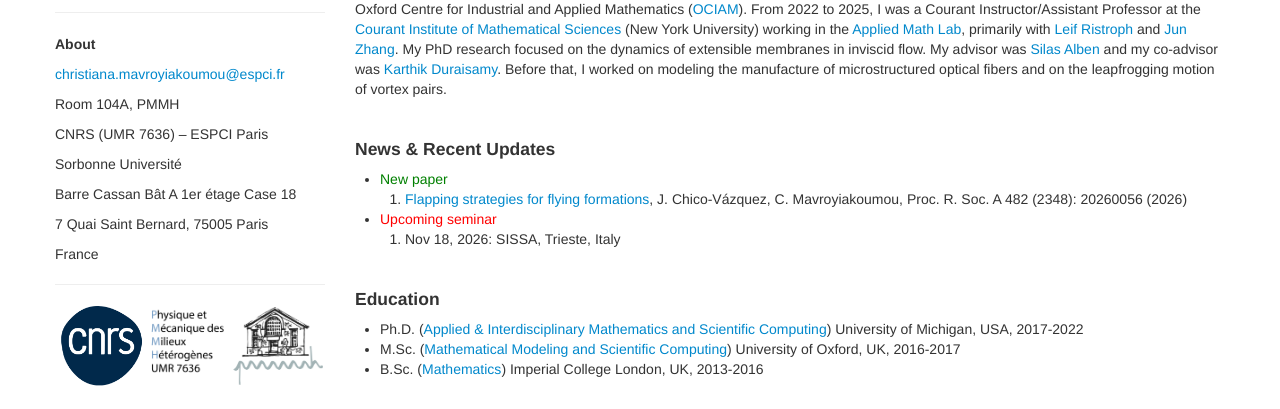
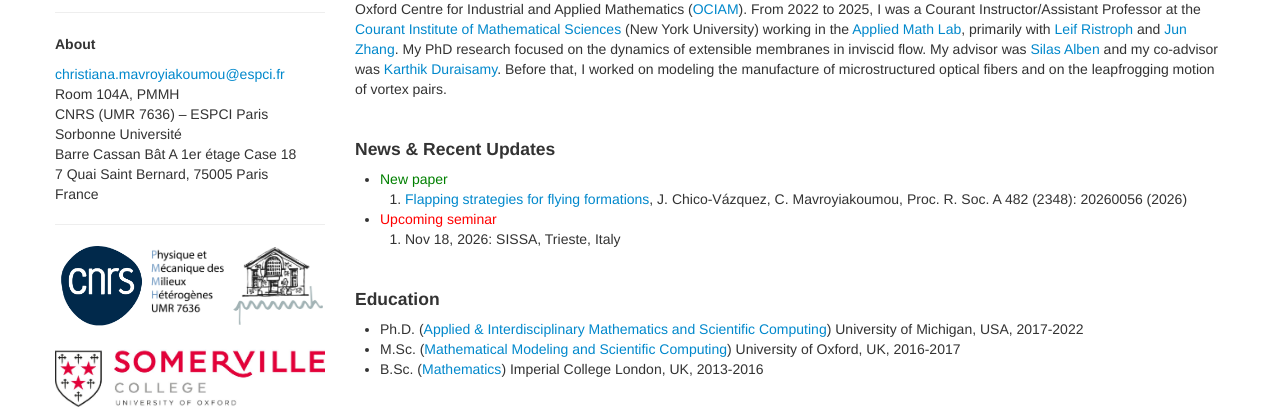
Before and after one commit to christimav/christimav.github.io, a plain HTML site: page index.html in a window 1280 px wide. Shown: the part 301-710 px from the top of the page. Drawn offline with Linux system fonts and the light colour scheme.

Commit message:
updated address

```diff
--- a/index.html
+++ b/index.html
@@ -74,13 +74,13 @@
                     <p><img src="cm4.JPG" style="width:100%; max-width:350px; text-align:center"/></p>
                     <hr/>
                     <p><strong>About</strong></p>
-                    <p><a href="mailto:christiana.mavroyiakoumou@espci.fr">christiana.mavroyiakoumou@espci.fr</a></p>
-                    <p>Room 104A, PMMH</p>
-                    <p>CNRS (UMR 7636) – ESPCI Paris</p>
-                    <p>Sorbonne Université</p>
-                    <p>Barre Cassan Bât A 1er étage Case 18</p>
-                    <p>7 Quai Saint Bernard, 75005 Paris</p>
-                    <p>France</p>
+                    <p><a href="mailto:christiana.mavroyiakoumou@espci.fr">christiana.mavroyiakoumou@espci.fr</a><br>
+                    Room 104A, PMMH<br>
+                    CNRS (UMR 7636) – ESPCI Paris<br>
+                    Sorbonne Université<br>
+                    Barre Cassan Bât A 1er étage Case 18<br>
+                    7 Quai Saint Bernard, 75005 Paris<br>
+                    France</p>
                     <hr/>
                     <a href="https://www.cnrs.fr/fr"><img src="CNRSlogo.png" style="width:34%; max-width:100%;text-align:center"></a>
                     <a href="https://www.pmmh.espci.fr/-Home-"><img src="PMMHlogo.png" style="width:64%; max-width:100%;text-align:center"></a>
```
